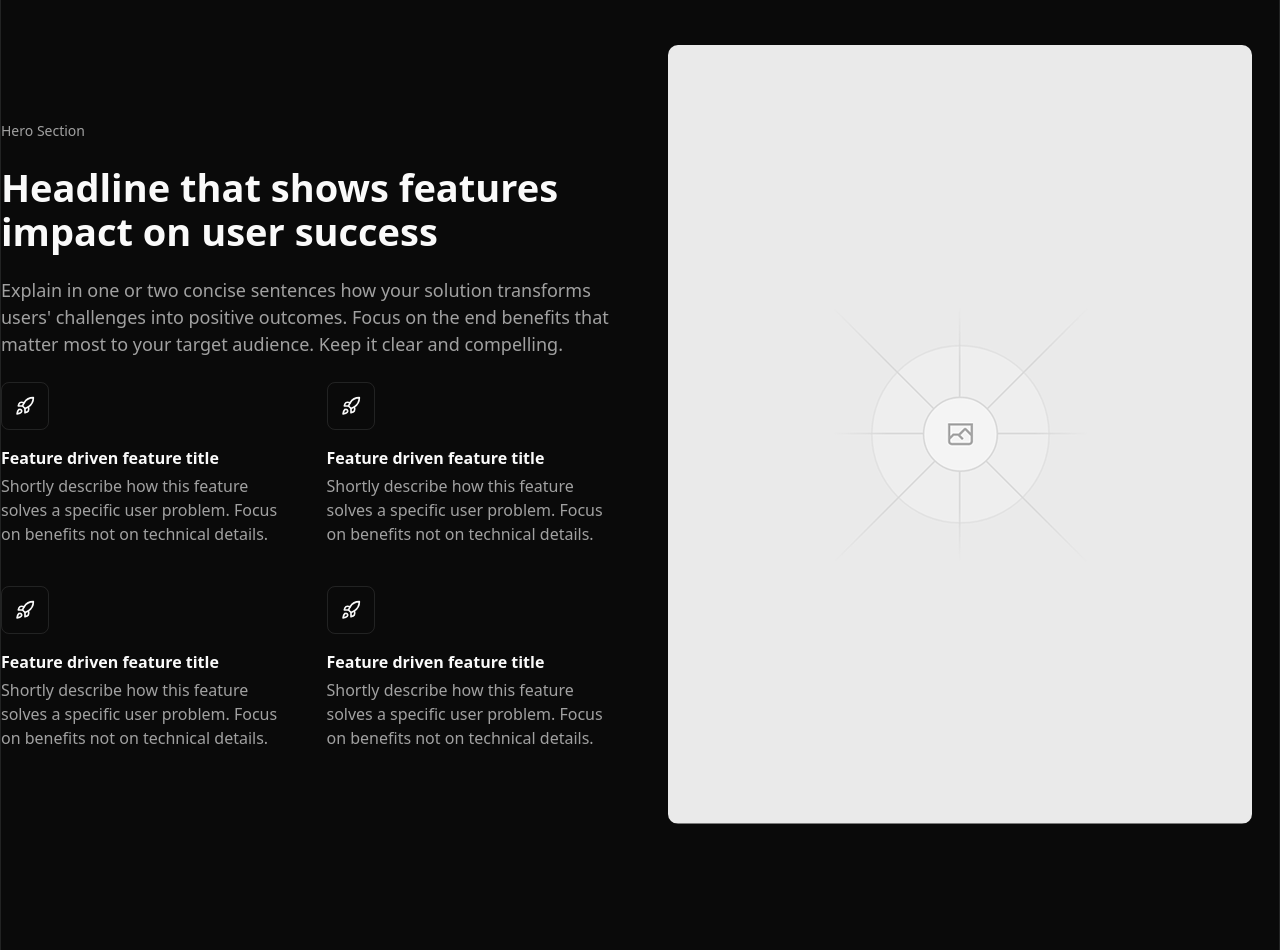
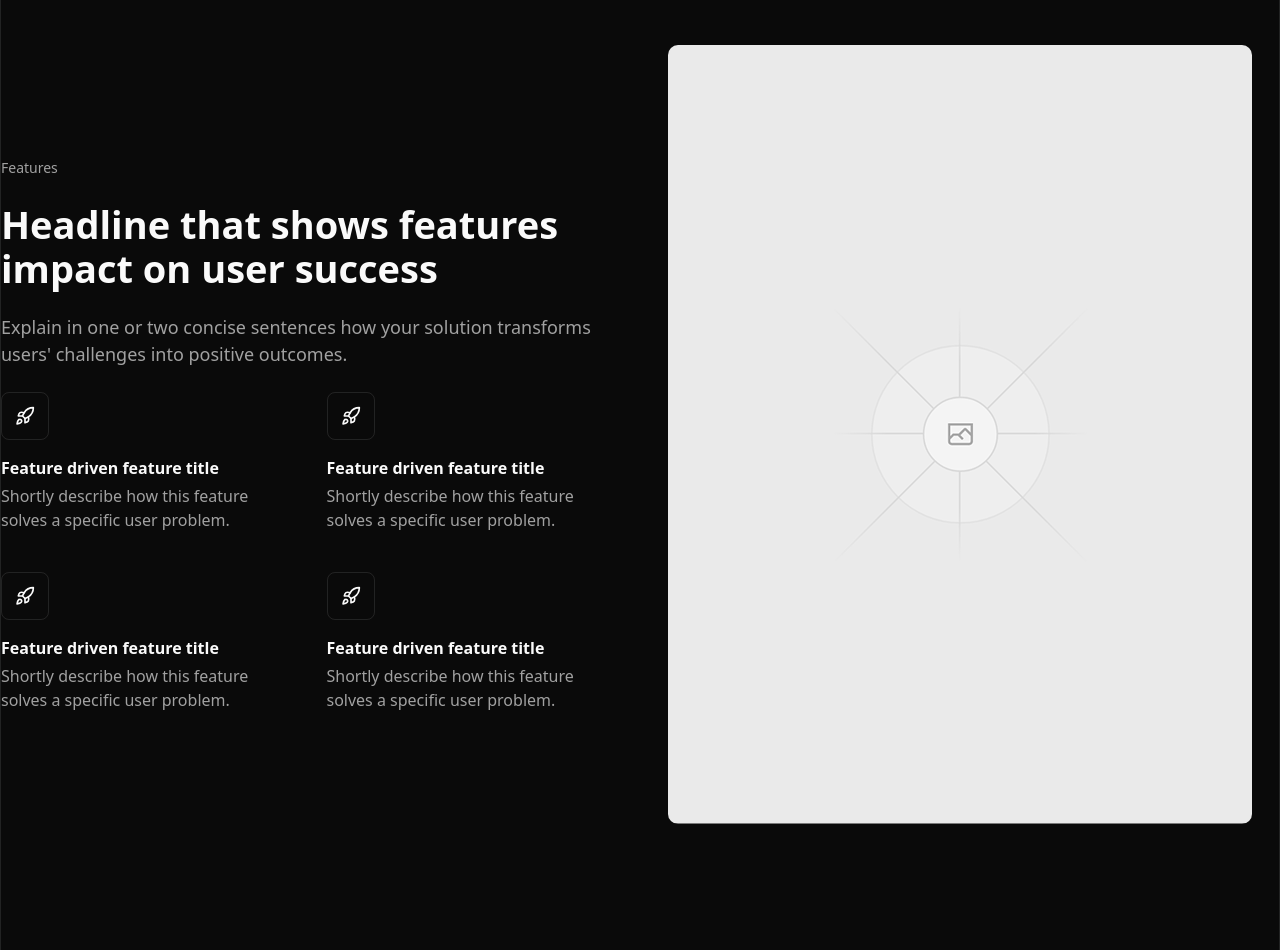
Before and after one commit to yeahitsmejayyy/skelly-site, a React (Vite) app: page / in a window 1280 px wide. Shown: the part 4600-5550 px from the top of the page. Built offline with nearby package versions, Linux system fonts and the light colour scheme.

Commit message:
refactor(site): refactored features

```diff
--- a/src/components/site/features/features-1.tsx
+++ b/src/components/site/features/features-1.tsx
@@ -1,64 +1,76 @@
-// interface Features1Props {
-//   // define props here
-// }
+import type { FeaturesData } from "@/sections/types/features"
+import { Rocket } from "lucide-react"
 
-import { Rocket } from "lucide-react";
+interface Features1Props {
+    data: FeaturesData
+}
 
-// props: Features1Props
-export default function Features1() {
+const iconMap = {
+    rocket: Rocket,
+}
+
+export default function Features1({ data }: Features1Props) {
+    const { eyebrow, headline, description, features, image } = data
+
     return (
         <div className="w-full flex items-center justify-center border">
             <div className="grid lg:grid-cols-2 grid-cols-1 lg:gap-14 gap-y-[48px] w-325 lg:py-50 py-30 lg:px-0 px-6">
                 <div className="flex flex-col justify-center lg:gap-y-[24px] gap-y-[24px]">
-                    <p className="text-muted-foreground lg:text-[14px]">Hero Section</p>
-                    <h1 className="lg:text-[38px] text-[30px] font-bold lg:leading-11 leading-8">Headline that shows features impact on user success</h1>
+                    {eyebrow && (
+                        <p className="text-muted-foreground lg:text-[14px]">
+                            {eyebrow}
+                        </p>
+                    )}
+
+                    <h1 className="lg:text-[38px] text-[30px] font-bold lg:leading-11 leading-8">
+                        {headline}
+                    </h1>
+
+                    {description && (
                         <p className="text-muted-foreground lg:text-[18px]">
-                        Explain in one or two concise sentences how your solution transforms users' challenges into positive outcomes. Focus on the end benefits that matter most to your target audience. Keep it clear and compelling.
+                            {description}
                         </p>
+                    )}
+
                     <div className="grid lg:grid-cols-2 grid-cols-1 gap-10">
-                        <div className="flex flex-col items-start gap-y-4">
+                        {features.map((feature, idx) => {
+                            const Icon = feature.icon
+                                ? iconMap[feature.icon as keyof typeof iconMap]
+                                : null
+
+                            return (
+                                <div
+                                    key={idx}
+                                    className="flex flex-col items-start gap-y-4"
+                                >
                                     <div className="flex items-center justify-center shrink-0 w-[48px] h-[48px] border rounded-md">
-                                <Rocket size={'20'} className="shrink-0" />
+                                        {Icon && <Icon size={20} className="shrink-0" />}
                                     </div>
+
                                     <div className="flex flex-col gap-y-1">
-                                <p className="font-bold">Feature driven feature title</p>
-                                <p className="text-muted-foreground">Shortly describe how this feature solves a specific user problem. Focus on benefits not on technical details.</p>
+                                        <p className="font-bold">{feature.title}</p>
+                                        {feature.description && (
+                                            <p className="text-muted-foreground">
+                                                {feature.description}
+                                            </p>
+                                        )}
                                     </div>
                                 </div>
-                        <div className="flex flex-col items-start gap-y-4">
-                            <div className="flex items-center justify-center shrink-0 w-[48px] h-[48px] border rounded-md">
-                                <Rocket size={'20'} className="shrink-0" />
-                            </div>
-                            <div className="flex flex-col gap-y-1">
-                                <p className="font-bold">Feature driven feature title</p>
-                                <p className="text-muted-foreground">Shortly describe how this feature solves a specific user problem. Focus on benefits not on technical details.</p>
-                            </div>
-                        </div>
-                        <div className="flex flex-col items-start gap-y-4">
-                            <div className="flex items-center justify-center shrink-0 w-[48px] h-[48px] border rounded-md">
-                                <Rocket size={'20'} className="shrink-0" />
-                            </div>
-                            <div className="flex flex-col gap-y-1">
-                                <p className="font-bold">Feature driven feature title</p>
-                                <p className="text-muted-foreground">Shortly describe how this feature solves a specific user problem. Focus on benefits not on technical details.</p>
-                            </div>
-                        </div>
-                        <div className="flex flex-col items-start gap-y-4">
-                            <div className="flex items-center justify-center shrink-0 w-[48px] h-[48px] border rounded-md">
-                                <Rocket size={'20'} className="shrink-0" />
-                            </div>
-                            <div className="flex flex-col gap-y-1">
-                                <p className="font-bold">Feature driven feature title</p>
-                                <p className="text-muted-foreground">Shortly describe how this feature solves a specific user problem. Focus on benefits not on technical details.</p>
-                            </div>
-                        </div>
+                            )
+                        })}
                     </div>
                 </div>
 
+                {image && (
                     <div className="rounded-lg">
-                    <img alt="Placeholder Image" src={'/tall-rectangle-placeholder.png'} className="rounded-lg" />
+                        <img
+                            src={image.src}
+                            alt={image.alt ?? ""}
+                            className="rounded-lg"
+                        />
+                    </div>
+                )}
             </div>
         </div>
-        </div>
-    );
+    )
 }
--- a/src/routes/home.tsx
+++ b/src/routes/home.tsx
@@ -2,7 +2,6 @@ import { Seo } from "@/seo/seo"
 import { Section } from "@/sections/section"
 import Comparison1 from "@/components/site/comparison/comparison-1"
 import FAQ1 from "@/components/site/faq/faq-1"
-import Features1 from "@/components/site/features/features-1"
 import Footer1 from "@/components/site/footer/footer-1"
 import LeadCapture1 from "@/components/site/lead-capture/lead-capture-1"
 import Pricing1 from "@/components/site/pricing/pricing-1"
@@ -195,7 +194,47 @@ export default function Home() {
                 }}
             />
 
-            <Features1 />
+            <Section
+                type="features"
+                variant="1"
+                data={{
+                    eyebrow: "Features",
+                    headline: "Headline that shows features impact on user success",
+                    description:
+                        "Explain in one or two concise sentences how your solution transforms users' challenges into positive outcomes.",
+                    features: [
+                        {
+                            icon: "rocket",
+                            title: "Feature driven feature title",
+                            description:
+                                "Shortly describe how this feature solves a specific user problem.",
+                        },
+                        {
+                            icon: "rocket",
+                            title: "Feature driven feature title",
+                            description:
+                                "Shortly describe how this feature solves a specific user problem.",
+                        },
+                        {
+                            icon: "rocket",
+                            title: "Feature driven feature title",
+                            description:
+                                "Shortly describe how this feature solves a specific user problem.",
+                        },
+                        {
+                            icon: "rocket",
+                            title: "Feature driven feature title",
+                            description:
+                                "Shortly describe how this feature solves a specific user problem.",
+                        },
+                    ],
+                    image: {
+                        src: "/tall-rectangle-placeholder.png",
+                        alt: "Product screenshot",
+                    },
+                }}
+            />
+
             <WhoItsFor1 />
             <SocialProof1 />
             <Comparison1 />
--- a/src/sections/registry.ts
+++ b/src/sections/registry.ts
@@ -18,6 +18,9 @@ import type { BenefitsData } from "@/sections/types/benefits"
 import HowItWorks1 from "@/components/site/how-it-works/how-it-works-1"
 import type { HowItWorksData } from "@/sections/types/how-it-works"
 
+import Features1 from "@/components/site/features/features-1"
+import type { FeaturesData } from "@/sections/types/features"
+
 export const sectionRegistry = {
     nav: {
         "1": Nav1 satisfies SectionRenderer<NavData>,
@@ -37,4 +40,7 @@ export const sectionRegistry = {
     "how-it-works": {
         "1": HowItWorks1 satisfies SectionRenderer<HowItWorksData>,
     },
+    features: {
+        "1": Features1 satisfies SectionRenderer<FeaturesData>,
+    },
 } as const
--- /dev/null
+++ b/src/sections/types/features.ts
@@ -0,0 +1,18 @@
+export interface FeatureItem {
+    title: string
+    description?: string
+    icon?: string
+}
+
+export interface FeaturesData {
+    eyebrow?: string
+    headline: string
+    description?: string
+
+    features: FeatureItem[]
+
+    image?: {
+        src: string
+        alt?: string
+    }
+}
```
Lines whose indentation alone changed are shown as unchanged.
